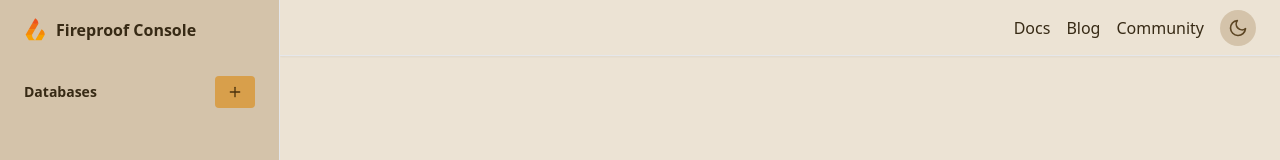
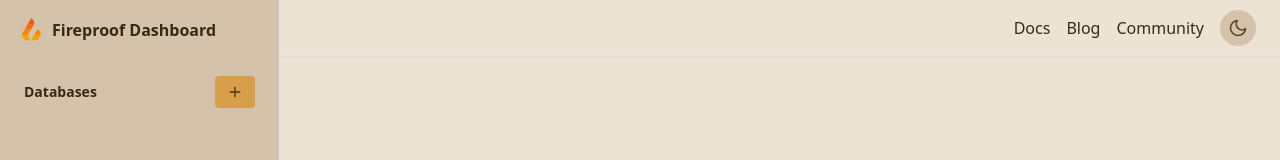
Before and after one commit to fireproof-storage/dashboard, a React (Vite) app: page /fp/databases in a window 1280 px wide. Shown: the top 160 px of the page. Built offline with nearby package versions, Linux system fonts and the light colour scheme.

Commit message:
Start renaming to dashboard

```diff
--- a/index.html
+++ b/index.html
@@ -4,7 +4,7 @@
     <meta charset="UTF-8" />
     <link rel="icon" type="image/svg+xml" href="/vite.svg" />
     <meta name="viewport" content="width=device-width, initial-scale=1.0" />
-    <title>Fireproof Console</title>
+    <title>Fireproof Dashboard</title>
   </head>
   <body>
     <div id="root"></div>
--- a/src/layouts/app.tsx
+++ b/src/layouts/app.tsx
@@ -93,7 +93,7 @@ export default function Layout() {
   return (
     <div className="flex h-screen w-full overflow-hidden">
       <div className="flex flex-col w-[280px] border-r bg-[--muted] overflow-hidden">
-        <div className="flex h-[60px] items-center px-6 flex-shrink-0">
+        <div className="flex h-[60px] items-center px-5 flex-shrink-0">
           <Link
             to="/fp/databases"
             className="flex items-center gap-2 font-semibold"
@@ -103,7 +103,7 @@ export default function Layout() {
               alt="Fireproof Logo"
               className="h-6 w-6"
             />
-            <span>Fireproof Console</span>
+            <span>Fireproof Dashboard</span>
           </Link>
         </div>
         <div className="flex-1 overflow-y-auto">
```
Also changed, not shown: 1 other file (tests, documents, lock files or other folders).
